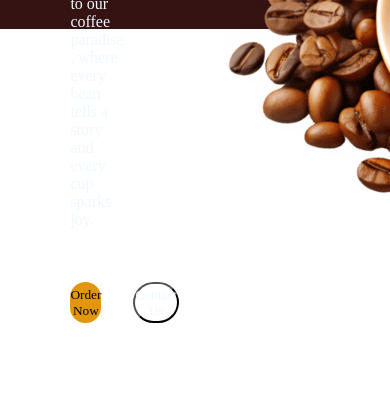
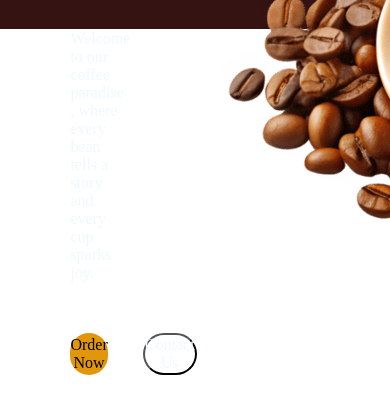
Before and after one commit to Raja-Simform/coffee, a plain HTML site: page index.html in a window 390 px wide. Shown: the part 815-1228 px from the top of the page. Drawn offline with Linux system fonts and the light colour scheme.

Commit message:
Update to make texts responsive

```diff
--- a/template.css
+++ b/template.css
@@ -50,7 +50,6 @@
 
   .content{
     display: flex;
-
     align-items: center;
     color: aliceblue;
 
@@ -61,12 +60,14 @@
    flex-direction: column;
    align-content: center;
    padding: 4.4rem;
-   gap: 3.3rem;
+   gap: 3.2rem;
    width: 50%;
+
+
 
   }
   .left1 h1{
-
+    font-size: 3rem;
     color:rgb(226, 150, 9);
     font-family: 'poppins';
 
@@ -76,16 +77,19 @@
      font-family: 'poppins';
   }
   .left1 p{
+     font-size: 1rem;
     font-family: 'poppins';
   }
+
   .buttons{
     display: flex;
-    gap: 2rem;
+    gap: 2.2rem;
     justify-content: space space-around;
   }
   /* .left1 h3:hover,.left1 p:hover{
     transform: scale(1.1);
   } */
+
   #order_now{
     background-color: rgb(226, 150, 9);
     height: 2.6rem;
@@ -110,3 +114,6 @@
   #order_now:hover ,#contact_us:hover {
     transform: scale(1.1);
   }
+  .right1 {
+    width: 50%;
+  }
```
